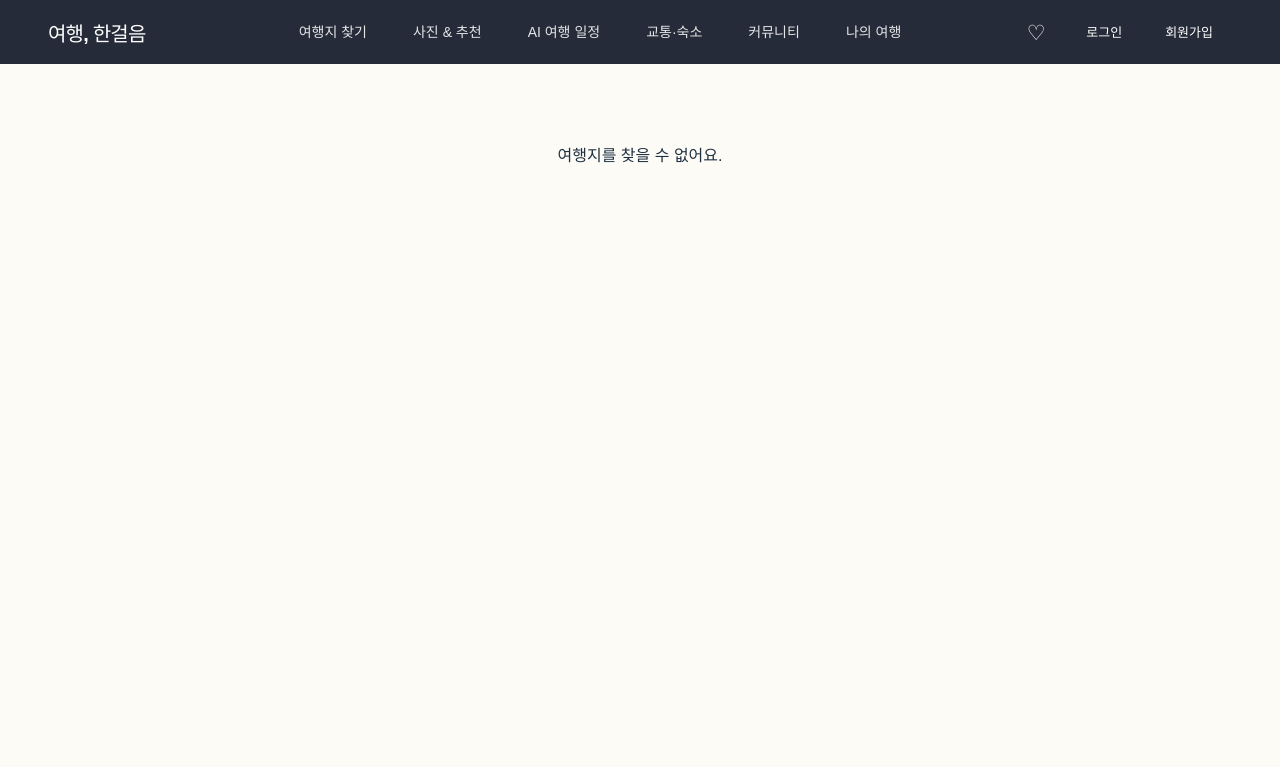
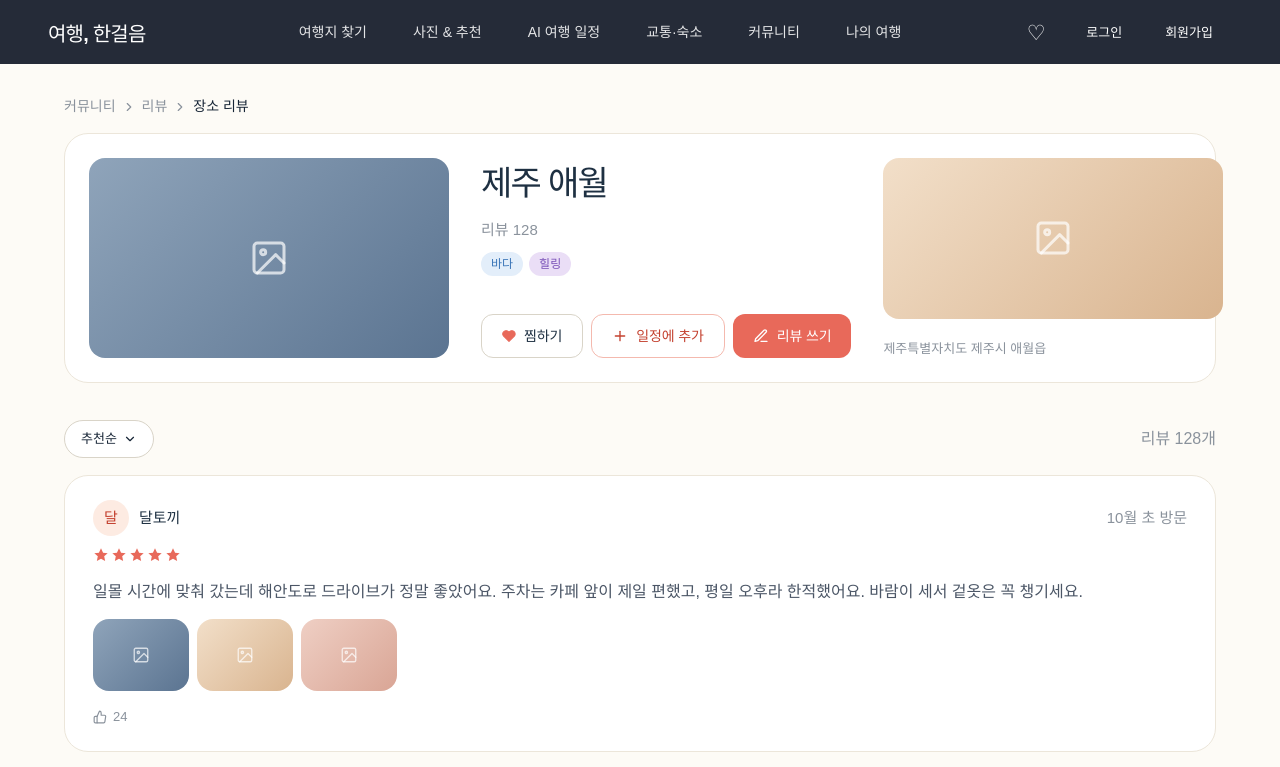
Before and after one commit to inyoung7-lab/AI-Travel-Planner, a React (Vite) app: page /community/places/1/reviews in a window 1280 px wide. Shown: the top 767 px of the page. Built offline with nearby package versions, Linux system fonts and the light colour scheme.

Commit message:
장소 리뷰 주소 번호 읽기 수정

```diff
--- a/src/pages/community/PlaceReviews.jsx
+++ b/src/pages/community/PlaceReviews.jsx
@@ -4,7 +4,9 @@ import { Thumb, ChevDown, ChevRight, Heart, ImageIcon, Star, Plus, Pencil } from
 import { places, placeInfo, placeReviews, GRADIENTS } from "./data/mockPosts.js";
 
 export default function PlaceReviews() {
-  const { placeId } = useParams();
+  // App.jsx의 주소 이름이 :id 든 :placeId 든 둘 다 읽어요
+  const params = useParams();
+  const placeId = params.placeId ?? params.id;
   const place = places[placeId];
   const info = placeInfo[placeId];
   const reviews = placeReviews[placeId] || [];
```
